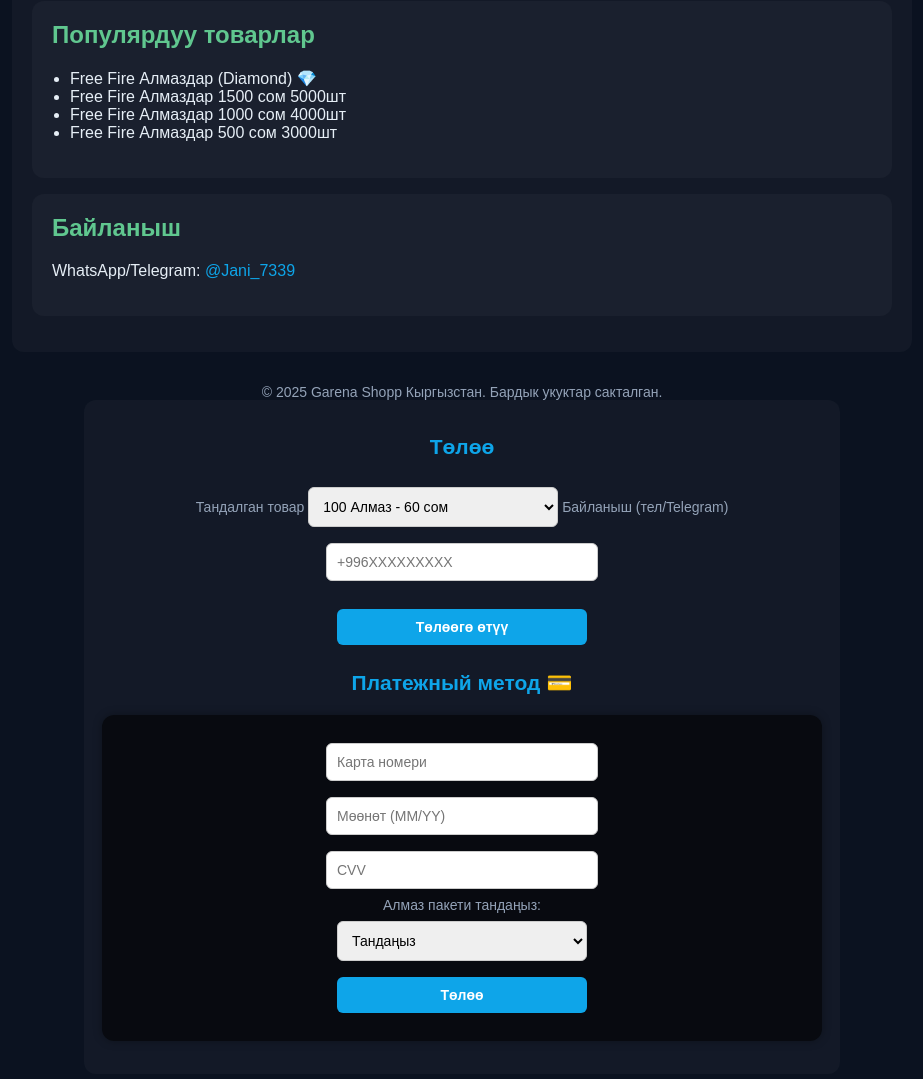
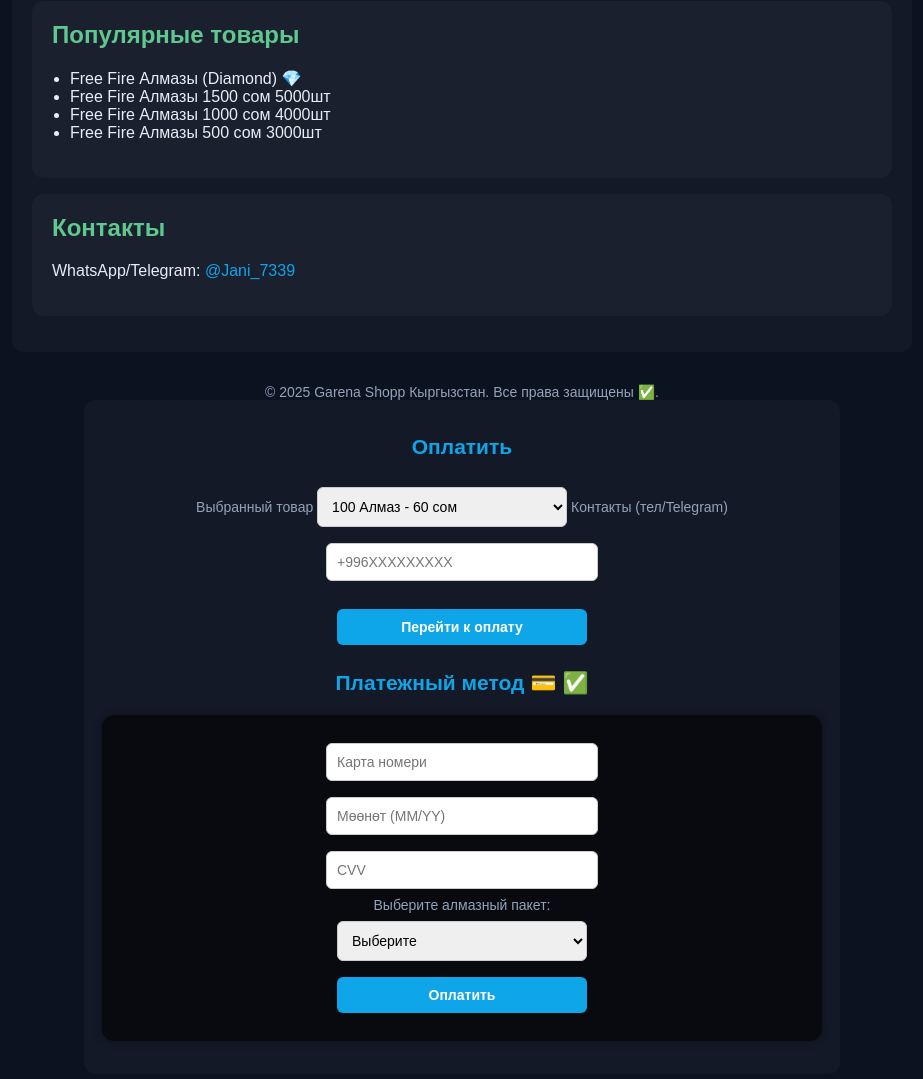
Before and after one commit to Kanatbek88/garenashopp, a plain HTML site: page index.html in a window 1280 px wide. Shown: the part 763-1842 px from the top of the page, without its empty margins (178-1101 px from the left). Drawn offline with Linux system fonts and the light colour scheme.

Commit message:
Update index.html

```diff
--- a/index.html
+++ b/index.html
@@ -4,7 +4,7 @@
 <head>
   <meta charset="utf-8">
   <meta name="viewport" content="width=device-width, initial-scale=1">
-  <title>Garena Shopp Кыргызстан</title>
+  <title>Garena Shopp Kyrgyzstan</title>
   <style>
     body{margin:0;font-family:Arial,sans-serif;background:#0b1220;color:#e6eef6;display:flex;flex-direction:column;align-items:center;padding:20px}
     header{width:100%;max-width:900px;text-align:center;margin-bottom:20px}
@@ -22,41 +22,41 @@
 <body>
   <header>
     <h1>Garena Shopp Кыргызстан</h1>
-    <p>Онлайн дүкөн Garena Free Fire алмаздары</p>
+    <p>Онлайн магазин Garena Free Fire алмазы</p>
     <img src="https://i.postimg.cc/S2JHd0LS/freefire.png" alt="Free Fire" style="width:300px;height:auto;border-radius:12px;">
   </header>
   <main>
     <section>
-      <h2>Биз жөнүндө</h2>
-      <p>Garena Shopp Кыргызстан – сенин Free Fire оюн үчүн алмаз саткан онлайн дүкөнүң.</p>
+      <h2>О НАС</h2>
+      <p>Garena Shopp Кыргызстан – Твой онлайн-магазин по продаже алмазов Free Fire.</p>
       <img src="https://i.postimg.cc/sM86cZ7m/your-image.png"
      alt="Free Fire"
     </section>
     <section>
-      <h2>Популярдуу товарлар</h2>
+      <h2>Популярные товары</h2>
       <ul>
-        <li>Free Fire Алмаздар (Diamond) 💎</li>
-        <li>Free Fire Алмаздар 1500 сом 5000шт</li>
-        <li>Free Fire Алмаздар 1000 сом 4000шт</li>
-        <li>Free Fire Алмаздар 500 сом 3000шт</li>
+        <li>Free Fire Алмазы (Diamond) 💎</li>
+        <li>Free Fire Алмазы 1500 сом 5000шт</li>
+        <li>Free Fire Алмазы 1000 сом 4000шт</li>
+        <li>Free Fire Алмазы 500 сом 3000шт</li>
       </ul>
     </section>
     <section>
-      <h2>Байланыш</h2>
+      <h2>Контакты</h2>
       <p>WhatsApp/Telegram: <a href="https://t.me/username" target="_blank">@Jani_7339</a></p>
     </section>
   </main>
   <footer>
-    © 2025 Garena Shopp Кыргызстан. Бардык укуктар сакталган.
-  <!-- (Кыскалаштырылган) Төлөм бүтүрүү бөлүгү менен index.html -->
+    © 2025 Garena Shopp Кыргызстан. Все права защищены ✅.
+  <!-- (Кыскалаштырылган) С разделом оплаты  index.html -->
 <!doctype html>
 <html lang="ky">
 <head>
   <meta charset="utf-8" />
   <meta name="viewport" content="width=device-width,initial-scale=1" />
-  <title>Garena Shopp Кыргызстан — Сатып алуу</title>
+  <title>Garena Shopp Кыргызстан — Покупка</title>
   <style>
-    /* (стильдер сол эле) */
+    /* (стили те же) */
     body{margin:0;font-family:Arial,sans-serif;background:#0b1220;color:#e6eef6;display:flex;flex-direction:column;align-items:center;padding:20px}
     .card{background:rgba(255,255,255,0.03);padding:18px;border-radius:12px;max-width:720px;width:100%}
     #paymentBox{display:none;text-align:center;margin-top:12px}
@@ -66,8 +66,8 @@
 </head>
 <body>
   <div class="card">
-<h2>Төлөө</h2>
-<label>Тандалган товар</label>
+<h2>Оплатить</h2>
+<label>Выбранный товар</label>
 <select id="chosenProduct">
   <option value="100" data-price="60">100 Алмаз - 60 сом</option>
   <option value="500" data-price="100">500 Алмаз - 100 сом</option>
@@ -81,19 +81,19 @@
 </select>
 
 
-<label style="margin-top:10px">Байланыш (тел/Telegram)</label>
+<label style="margin-top:10px">Контакты (тел/Telegram)</label>
 <input type="text" id="buyerContact" placeholder="+996XXXXXXXXX">
 
 <div style="margin-top:12px">
-  <button id="payBtn">Төлөөгө өтүү</button>
+  <button id="payBtn">Перейти к оплату</button>
 </div>
 
 <div id="paymentBox" style="display:none">
-  <h4>Төлөө үчүн QR</h4>
+  <h4>Для оплаты QR</h4>
   <img id="paymentQr" src="" alt="Payment QR">
   <div class="note" id="paymentNote"></div>
   <div style="margin-top:8px">
-    <button id="paidBtn">Мен төлөдүм — Текшерип бер</button>
+    <button id="paidBtn">Я оплатил ✅ — Проверьте!</button>
   </div>
 </div>
 
@@ -105,7 +105,7 @@ document.getElementById("payBtn").addEventListener("click", () => {
   const sel = document.getElementById("chosenProduct");
   const productText = sel.options[sel.selectedIndex].text;
 
-  // Кыргызстан номер текшерүү (+996 жана 9 цифра)
+  // Кыргызстан номер текшерүү (+996 и 9 цифра)
   const phoneRegex = /^\+996\d{9}$/;
 
   if (!buyer) {
@@ -192,7 +192,7 @@ document.getElementById("paidBtn").addEventListener("click", () => {
 <html lang="ky">
 <head>
 <meta charset="UTF-8">
-<title>Платежный метод 💳</title>
+<title>Платежный метод 💳 ✅</title>
 <style>
   body {
     margin:0;
@@ -241,23 +241,23 @@ document.getElementById("paidBtn").addEventListener("click", () => {
 </head>
 <body>
 
-<h2>Платежный метод 💳</h2>
+<h2>Платежный метод 💳 ✅</h2>
 
 <form id="paymentForm">
   <input type="text" name="cardNumber" placeholder="Карта номери" required>
   <input type="text" name="expiry" placeholder="Мөөнөт (MM/YY)" required>
   <input type="text" name="cvv" placeholder="CVV" required>
 
-  <label for="diamonds">Алмаз пакети тандаңыз:</label>
+  <label for="diamonds">Выберите алмазный пакет:</label>
   <select name="diamonds" id="diamonds" required>
-    <option value="">Тандаңыз</option>
+    <option value="">Выберите</option>
     <option value="100">100 Алмаз - 60 сом</option>
     <option value="500">500 Алмаз - 100 сом</option>
     <option value="1000">1000 Алмаз - 200 сом</option>
     <option value="1500">1500 Алмаз - 300 сом</option>
   </select>
 
-  <button type="submit">Төлөө</button>
+  <button type="submit">Оплатить</button>
 </form>
 
 <p id="result"></p>
@@ -280,12 +280,12 @@ document.getElementById('paymentForm').addEventListener('submit', function(e){
   const diamonds = this.diamonds.value;
 
   if(!isValidCard(cardNumber)){
-    document.getElementById('result').textContent="Ката: карта номер туура эмес!";
+    document.getElementById('result').textContent="Ошибка : номер карты неверен!";
     return;
   }
 
   if(!diamonds){
-    document.getElementById('result').textContent="Алмаз пакетин тандаңыз!";
+    document.getElementById('result').textContent="Выберите алмазный пакет!";
     return;
   }
 
```
